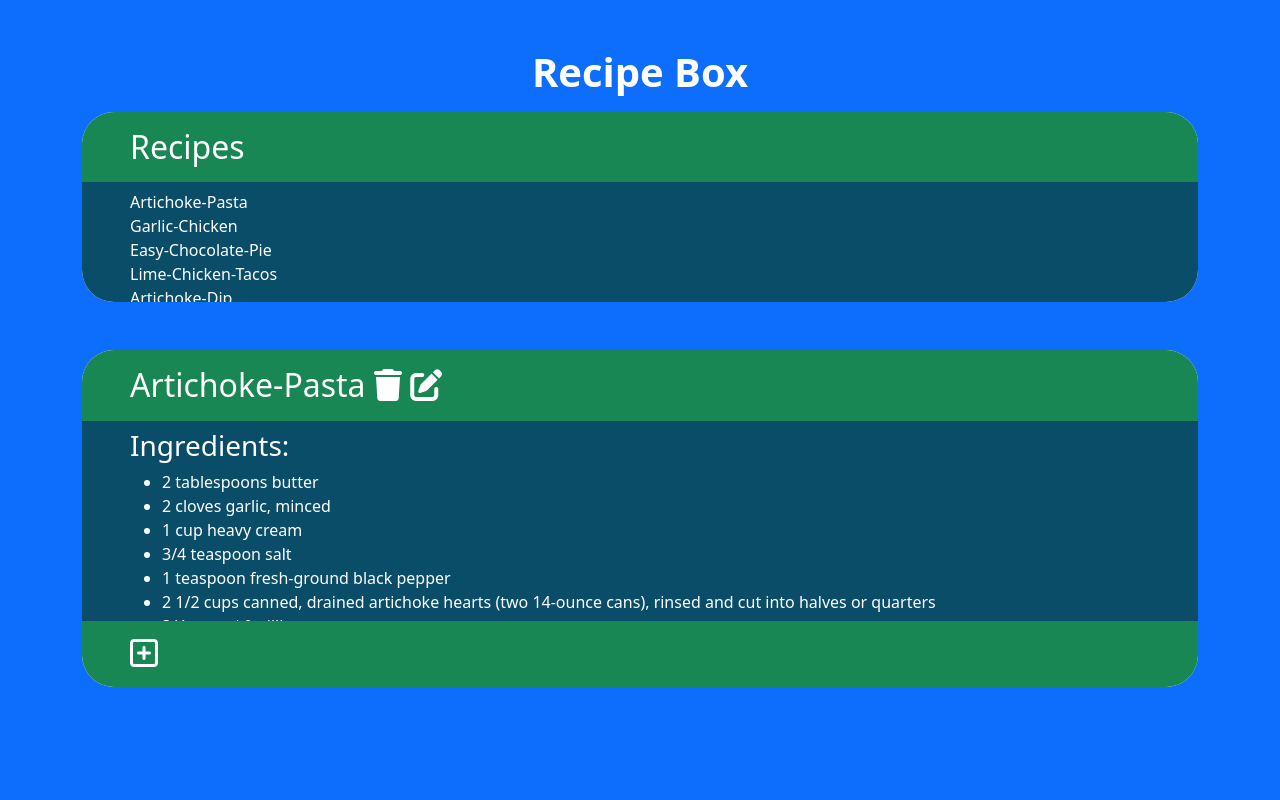
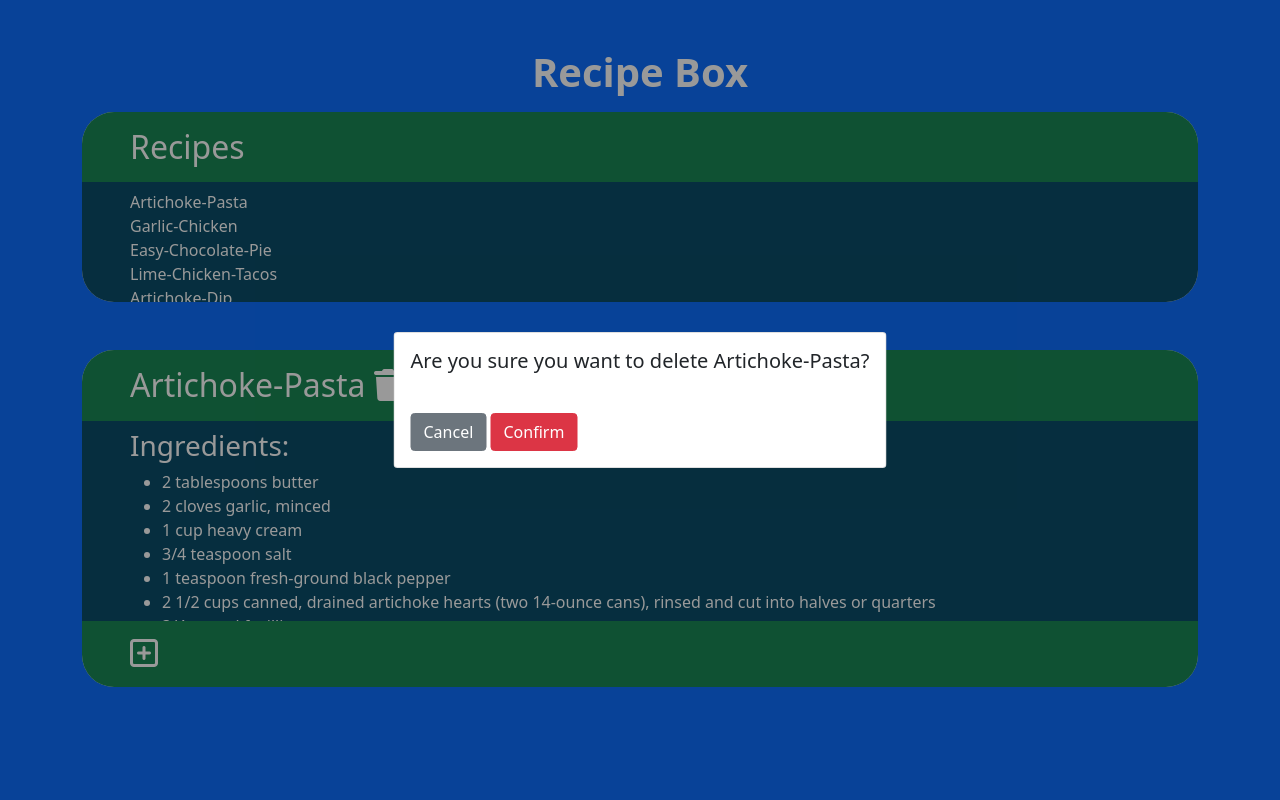
Before and after one commit to nkp1111/freeCodeCamp-expressJs-projects, a Node server app: page / in a window 1280 px wide. Run offline with Node 20, Linux system fonts and the light colour scheme; the visitor is signed in with stand-in values (Sample User, id 1); some libraries are stand-ins or nearby versions.

Commit message:
feat: add partials for delete and edit form

```diff
--- a/6-recipe-box/app.js
+++ b/6-recipe-box/app.js
@@ -9,9 +9,11 @@ app.use(express.static(__dirname + "/public"))
 
 let currentRecipe = 0
 let to_delete = false
+let to_edit = false
+let to_add = false
 
 app.get("/", (req, res) => {
-  res.render("index.ejs", { recipes, currentRecipe, to_delete })
+  res.render("index.ejs", { recipes, currentRecipe, to_delete, to_add, to_edit })
 })
 
 app.get("/delete/:state", (req, res) => {
@@ -29,12 +31,24 @@ app.get("/delete/:state", (req, res) => {
       to_delete = false
       break;
   }
-
   res.redirect("/")
 })
 
-app.get("/edit", (req, res) => {
-  console.log("edit")
+app.get("/edit/:state", (req, res) => {
+  const { state } = req.params
+  switch (state) {
+    case "start":
+      to_edit = true
+      break;
+    case "confirm":
+      console.log("confirm")
+      to_edit = false
+      break;
+
+    default:
+      to_edit = false
+      break;
+  }
   res.redirect("/")
 })
 
--- a/6-recipe-box/public/css/style.css
+++ b/6-recipe-box/public/css/style.css
@@ -44,12 +44,19 @@ section .recipe-directions {
   left: 0;
   background-color: rgba(0, 0, 0, 0.4);
   z-index: 10;
+  color: black;
 }
 
 .card {
   position: absolute;
   top: 50%;
   left: 50%;
+
   transform: translate(-50%, -50%);
   z-index: 50;
 }
+
+.form-card {
+  width: 50%;
+  min-width: 350px;
+}
--- a/6-recipe-box/views/index.ejs
+++ b/6-recipe-box/views/index.ejs
@@ -15,12 +15,14 @@
   <main class="container">
     <h1 class="fw-bolder text-white text-center mt-5">Recipe Box</h1>
 
+    <!-- list all recipes  -->
     <section class="bg-white mt-3 mb-5">
       <h2 class="bg-success ps-5 py-3">Recipes</h2>
       <div class="recipe-title p-2 px-5">
       <ul class="p-0">
         <% for( let ind = 0; ind < recipes.length; ind++ ) { %>
         <li class="recipe">
+          <!-- get recipe detail  -->
           <a href="/<%=ind %>"><%= recipes[ind].recipe  %></a>
         </li>
         <% } %>
@@ -31,11 +33,14 @@
     <section class="bg-white">
       <h2 class="bg-success ps-5 py-3"><%= recipes[currentRecipe].recipe %>
         <span>
+          <!-- delete button  -->
           <a href="/delete/start" class="delete-btn"><i class="fa-solid fa-trash"></i></a>
-          <a href="/edit"><i class="fa-solid fa-pen-to-square"></i></a>
+          <!-- edit button  -->
+          <a href="/edit/start"><i class="fa-solid fa-pen-to-square"></i></a>
         </span>
       </h2>
       <div class="recipe-directions p-2 px-5">
+        <!-- list all ingredients  -->
         <article>
           <h3>Ingredients: </h3>
           <div>
@@ -46,6 +51,7 @@
             </ul>
           </div>
         </article>
+        <!-- list all steps for recipe  -->
         <article>
           <h3>Directions: </h3>
           <div>
@@ -57,22 +63,23 @@
           </div>
         </article>
       </div>
-
+      <!-- add new recipe  -->
       <aside class="bg-success ps-5 py-3">
         <a href="/add"><i class="fa-regular fa-square-plus"></i></a>
       </aside>
     </section>
 
-     <% if (to_delete) { %>
+    <!-- delete recipe confirmation modal  -->
+     <% if (to_delete || to_edit || to_add) { %>
       <div class="card-cover position-fixed">
-        <div class="card delete-<%= to_delete %>" style="width: 18rem;">
-          <div class="card-body">
-            <h5 class="card-title text-dark">Are you sure you want to delete <%= recipes[currentRecipe].recipe %>?</h5>
-          </div>
-          <div class="card-body">
-            <a href="/delete/cancel" class="btn btn-secondary">Cancel</a>
-            <a href="/delete/confirm" class="btn btn-danger">Confirm</a>
-          </div>
+        <div class="card <%= !to_delete && 'form-card'%>">
+          <% if (to_delete) { %>
+            <!-- delete recipe template  -->
+            <%- include("partials/delete.ejs")  %>
+          <% } else { %>
+            <!-- edit and new recipe template  -->
+            <%- include("partials/form.ejs")  %>
+          <% } %>
         </div>
       </div>
      <% } %>
--- /dev/null
+++ b/6-recipe-box/views/partials/delete.ejs
@@ -0,0 +1,9 @@
+<div class="card-body">
+    <h5 class="card-title text-dark">Are you sure you want to delete <%= recipes[currentRecipe].recipe %>?</h5>
+</div>
+<div class="card-body">
+    <!-- cancel delete  -->
+    <a href="/delete/cancel" class="btn btn-secondary">Cancel</a>
+    <!-- confirm delete  -->
+    <a href="/delete/confirm" class="btn btn-danger">Confirm</a>
+</div>
```
Also changed, not shown: 6-recipe-box/views/partials/form.ejs (added, +24 -0 lines).
